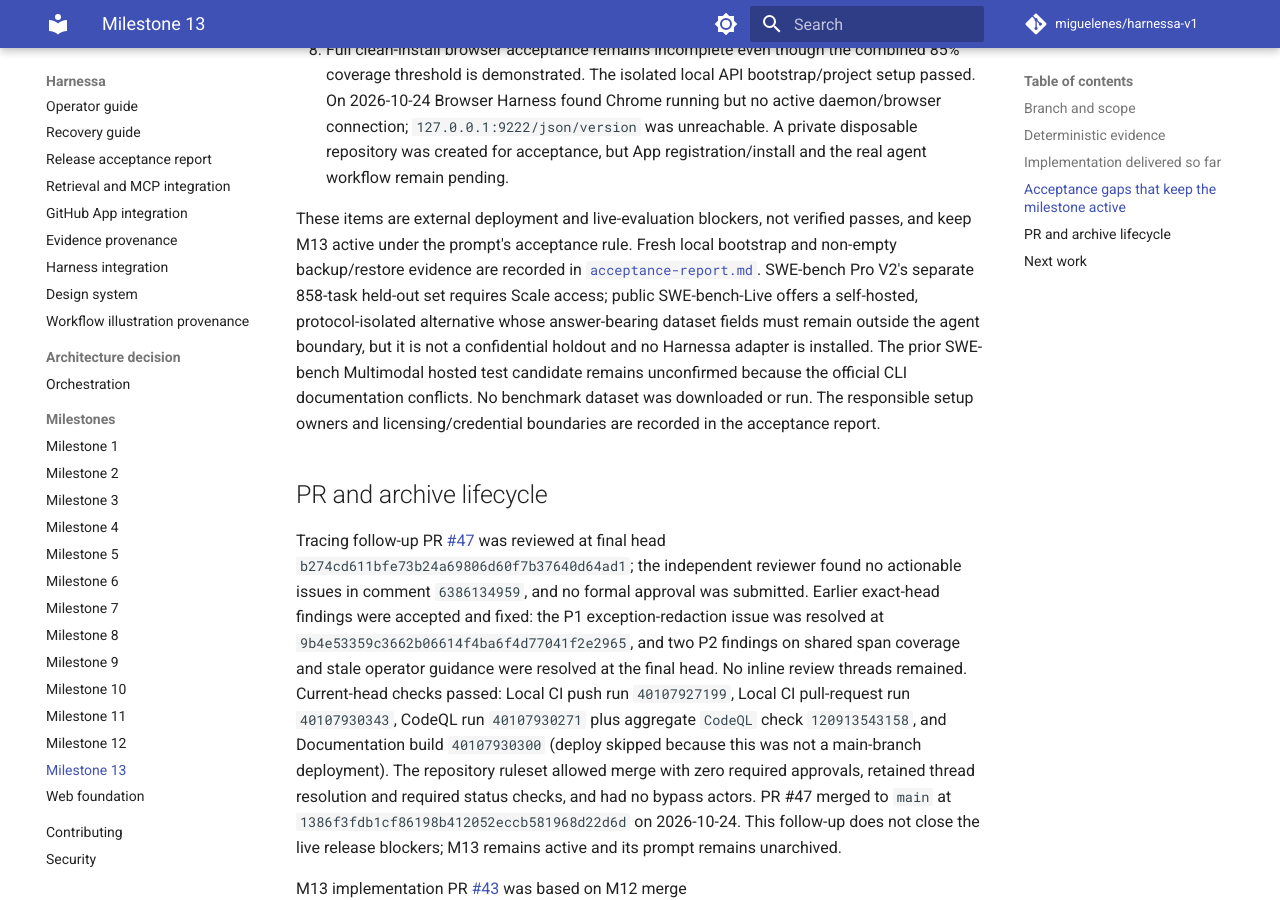
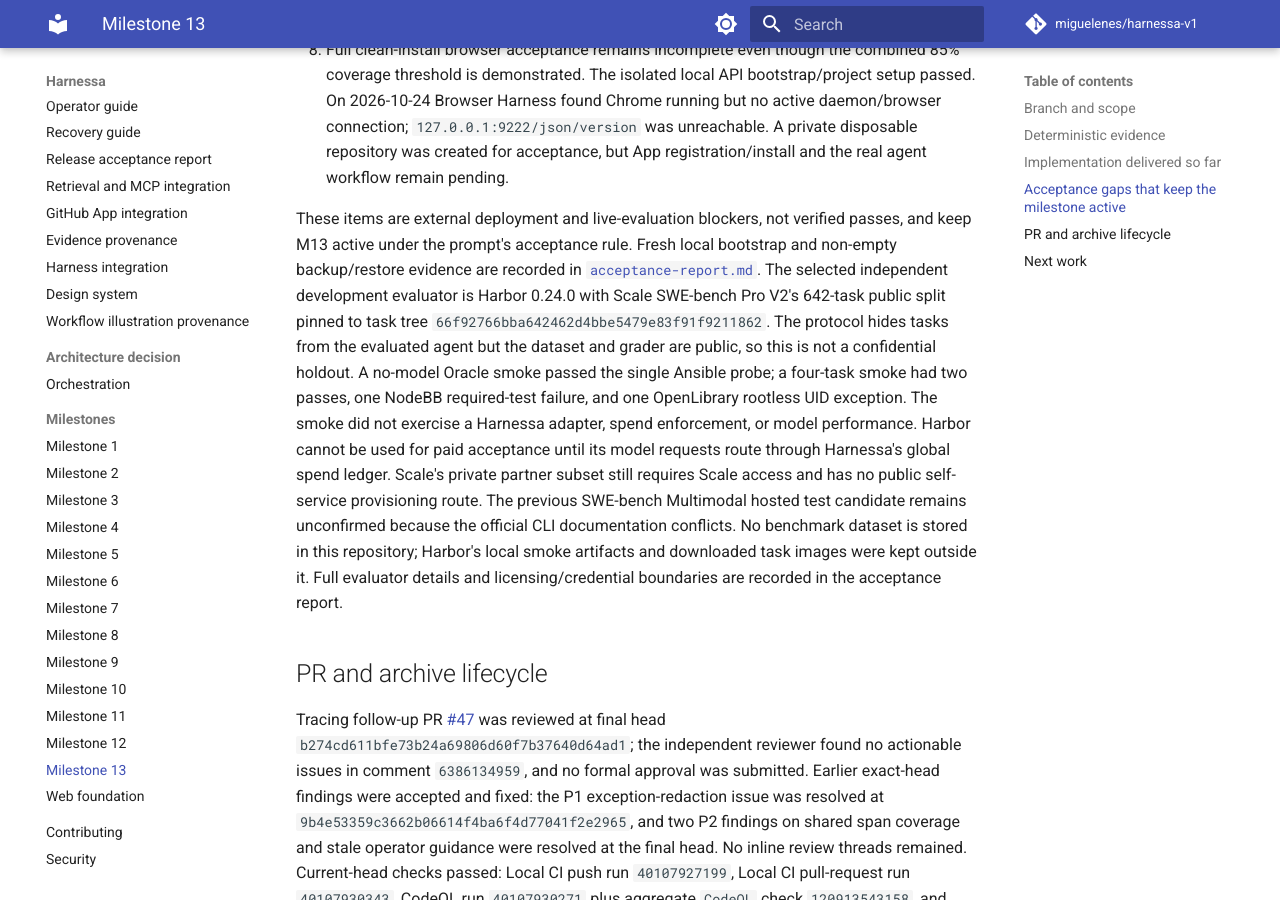
Before and after one commit to miguelenes/harnessa-v1, an MkDocs documentation site: the page built from docs/milestones/13.md, in a window 1280 px wide and 900 px high, scrolled down 6028 px. Built offline with MkDocs 1.6.1 and Material for MkDocs 9.7.7, drawn with Linux system fonts in a browser that asks for light colours; comment, search, counter and statistics services are not loaded; some of the changed text lies outside the part shown.

Commit message:
Record M13 evaluator review and merge evidence (#55)

```diff
--- a/docs/milestones/13.md
+++ b/docs/milestones/13.md
@@ -66,7 +66,7 @@
 7. The legacy README raster remains unprovenanced and unused. Full responsive, contrast, reduced-motion, light/dark, keyboard, and accessibility audit remains outstanding.
 8. Full clean-install browser acceptance remains incomplete even though the combined 85% coverage threshold is demonstrated. The isolated local API bootstrap/project setup passed. On 2026-10-24 Browser Harness found Chrome running but no active daemon/browser connection; `127.0.0.1:9222/json/version` was unreachable. A private disposable repository was created for acceptance, but App registration/install and the real agent workflow remain pending.
 
-These items are external deployment and live-evaluation blockers, not verified passes, and keep M13 active under the prompt's acceptance rule. Fresh local bootstrap and non-empty backup/restore evidence are recorded in [`acceptance-report.md`](../acceptance-report.md). SWE-bench Pro V2's separate 858-task held-out set requires Scale access; public SWE-bench-Live offers a self-hosted, protocol-isolated alternative whose answer-bearing dataset fields must remain outside the agent boundary, but it is not a confidential holdout and no Harnessa adapter is installed. The prior SWE-bench Multimodal hosted test candidate remains unconfirmed because the official CLI documentation conflicts. No benchmark dataset was downloaded or run. The responsible setup owners and licensing/credential boundaries are recorded in the acceptance report.
+These items are external deployment and live-evaluation blockers, not verified passes, and keep M13 active under the prompt's acceptance rule. Fresh local bootstrap and non-empty backup/restore evidence are recorded in [`acceptance-report.md`](../acceptance-report.md). The selected independent development evaluator is Harbor 0.24.0 with Scale SWE-bench Pro V2's 642-task public split pinned to task tree `66f92766bba642462d4bbe5479e83f91f9211862`. The protocol hides tasks from the evaluated agent but the dataset and grader are public, so this is not a confidential holdout. A no-model Oracle smoke passed the single Ansible probe; a four-task smoke had two passes, one NodeBB required-test failure, and one OpenLibrary rootless UID exception. The smoke did not exercise a Harnessa adapter, spend enforcement, or model performance. Harbor cannot be used for paid acceptance until its model requests route through Harnessa's global spend ledger. Scale's private partner subset still requires Scale access and has no public self-service provisioning route. The previous SWE-bench Multimodal hosted test candidate remains unconfirmed because the official CLI documentation conflicts. No benchmark dataset is stored in this repository; Harbor's local smoke artifacts and downloaded task images were kept outside it. Full evaluator details and licensing/credential boundaries are recorded in the acceptance report.
 
 ## PR and archive lifecycle
 
@@ -78,6 +78,8 @@
 
 Operator recovery CLI follow-up PR [#51](https://github.com/miguelenes/harnessa-v1/pull/51) was independently reviewed at exact head `e31bd6603032f55bd69ad799575ba88f8355a72f`; the reviewer found no actionable findings in comment `6386880013`, and no formal approval was submitted. Required checks passed at that head: Local CI push run `40113106462`, Local CI pull-request run `40113109095`, aggregate CodeQL check `120928933388` with Python and JavaScript/TypeScript analyses, and Documentation build `40113109131` (deploy skipped because this was not a main-branch deployment). There were no unresolved review threads. The active `Protect main` ruleset had zero required approvals, last-push approval disabled, Local CI and CodeQL required, review-thread resolution required, and no bypass actors. PR #51 merged to `main` on 2026-10-24 at `3d0946f3b9f085dec16cd69bb85e8b3831290576`. This report-only lifecycle update does not close the live release blockers; M13 remains active and its prompt remains unarchived.
 
+Independent evaluator evidence follow-up PR [#54](https://github.com/miguelenes/harnessa-v1/pull/54) was reviewed at exact head `238a5f8e078bb7efb753c9f8f6eaa0a9875d46c6`; the reviewer found no actionable issues in comment `6387816661`. No formal approval was submitted and no unresolved review threads remained. Required Local CI passed in push run `40119951092` and pull-request run `40119965596`; CodeQL analyses passed in run `40119965448` and aggregate check `120949356350`; Documentation build `40119965640` passed (deploy skipped because this was not a main-branch deployment). Under the active `Protect main` ruleset, PR #54 merged to `main` at `dbcc18638530b3efd870cca7e3f372242770c0ab` on 2026-10-24. This evidence update keeps M13 active; the prompt remains unarchived while live release blockers remain.
+
 ## Next work
 
 The user-authorized €20 aggregate ceiling applies across remaining milestone work, inclusive of recorded prior route-check spend. Provider calls remain paused until the exposed credentials have been rotated and the current secret references and finite project/provider ceilings are confirmed. LiteLLM now has a dedicated database for provider spend records. Harnessa's PostgreSQL scheduler has a shared lifetime model budget across all projects and workloads, initialized at $20.00 and including the two already billed M13 route checks. A separately configured holdout evaluator must declare a positive maximum cost per request; Harnessa books that maximum before sending the request and keeps it charged if billing is unknown. Other separately billed judge services remain unavailable unless their worst-case cost is included in the same ledger. The shared model/evaluator spend cases and all 78 database-backed integrations passed on fresh disposable services. The running LiteLLM service was not recreated, and no provider or evaluator request was sent. The product also enforces the grouped evaluation's aggregate USD ceiling independently of its project/task/run limits.
```
